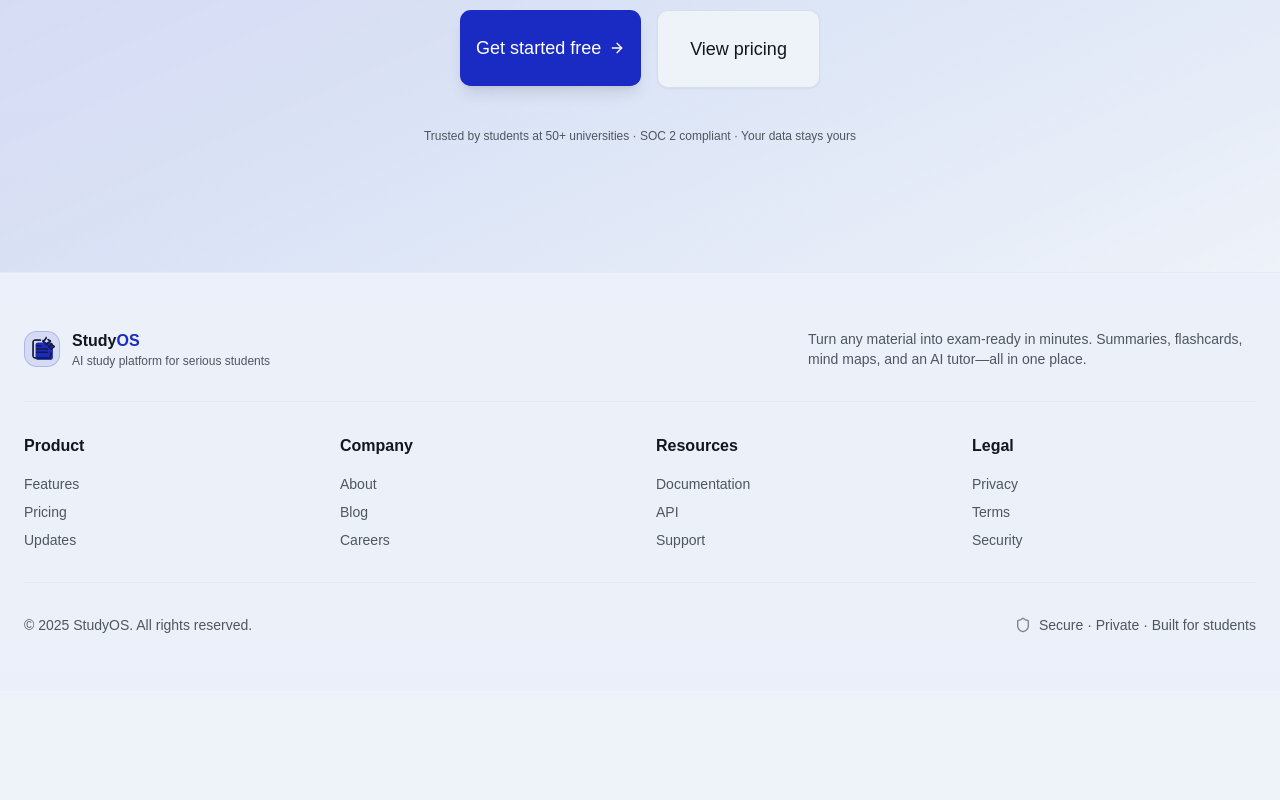
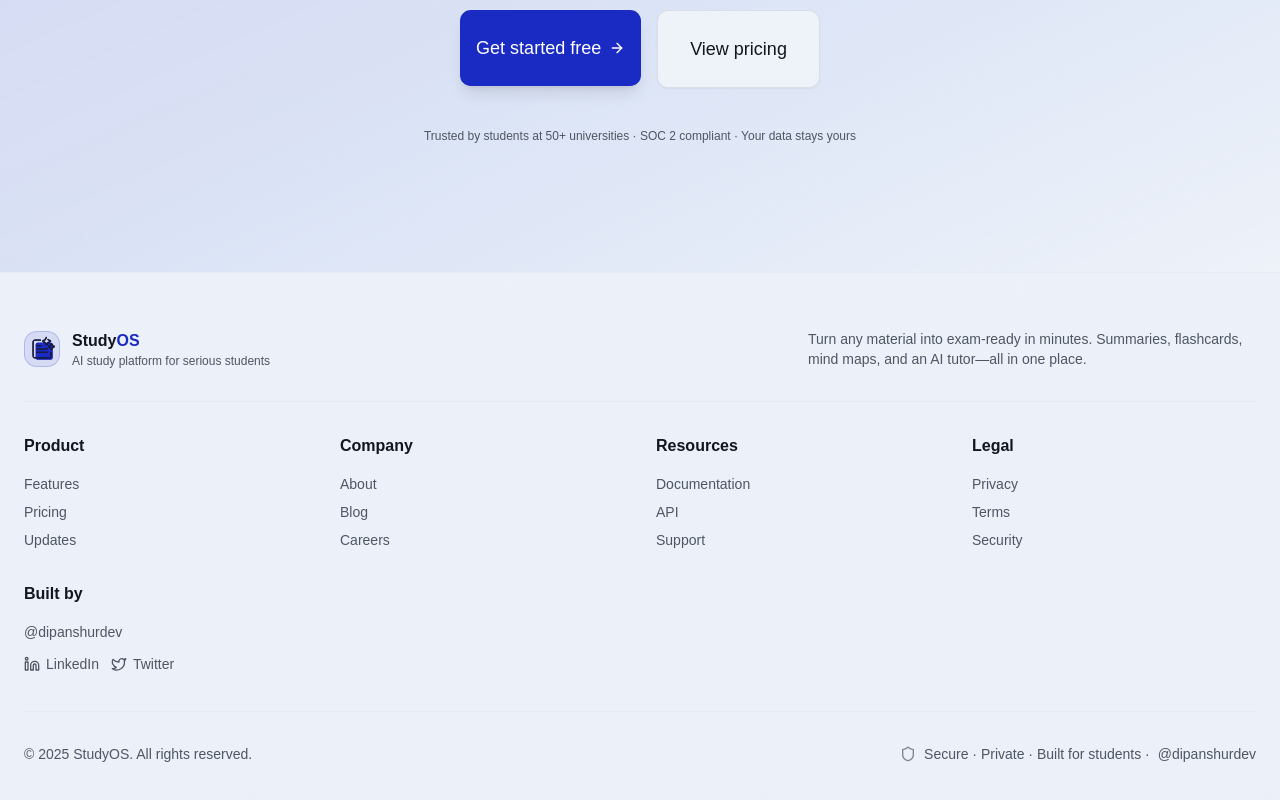
Before and after one commit to dipanshurdev/StudyOS, a Next.js app: page / in a window 1280 px wide. Shown: the part 5614-6414 px from the top of the page. Before the commit the page ends 6305 px from the top, so only its background shows below. Built offline with nearby package versions, Linux system fonts and the light colour scheme; no server answers; a web font is replaced by a local one.

Commit message:
feat: add social media links to landing page for enhanced user connection and visibility

```diff
--- a/app/page.tsx
+++ b/app/page.tsx
@@ -19,6 +19,8 @@ import {
   LayoutDashboard,
   LogOut,
   Play,
+  Linkedin,
+  Twitter,
 } from "lucide-react";
 import { createClient } from "@/lib/supabase/server";
 
@@ -757,13 +759,53 @@ export default async function LandingPage() {
                 </li>
               </ul>
             </div>
+            <div>
+              <h4 className="font-semibold text-foreground mb-4">Built by</h4>
+              <p className="text-sm text-muted-foreground mb-3">
+                @dipanshurdev
+              </p>
+              <ul className="flex flex-wrap gap-3">
+                <li>
+                  <a
+                    href="https://linkedin.com/in/dipanshurdev"
+                    target="_blank"
+                    rel="noopener noreferrer"
+                    className="inline-flex items-center gap-1.5 text-sm text-muted-foreground hover:text-foreground transition-colors"
+                    aria-label="LinkedIn profile"
+                  >
+                    <Linkedin className="w-4 h-4 shrink-0" />
+                    LinkedIn
+                  </a>
+                </li>
+                <li>
+                  <a
+                    href="https://twitter.com/dipanshurdev"
+                    target="_blank"
+                    rel="noopener noreferrer"
+                    className="inline-flex items-center gap-1.5 text-sm text-muted-foreground hover:text-foreground transition-colors"
+                    aria-label="Twitter profile"
+                  >
+                    <Twitter className="w-4 h-4 shrink-0" />
+                    Twitter
+                  </a>
+                </li>
+              </ul>
+            </div>
           </div>
 
           <div className="border-t border-border/30 pt-8 flex flex-col md:flex-row justify-between items-center gap-4 text-sm text-muted-foreground">
             <p>&copy; 2025 StudyOS. All rights reserved.</p>
-            <p className="flex items-center gap-2">
+            <p className="flex items-center gap-2 flex-wrap justify-center">
               <Shield className="w-4 h-4 shrink-0 text-muted-foreground/70" />
-              Secure · Private · Built for students
+              Secure · Private · Built for students ·{" "}
+              <a
+                href="https://twitter.com/dipanshurdev"
+                target="_blank"
+                rel="noopener noreferrer"
+                className="hover:text-foreground transition-colors"
+              >
+                @dipanshurdev
+              </a>
             </p>
           </div>
         </div>
```
